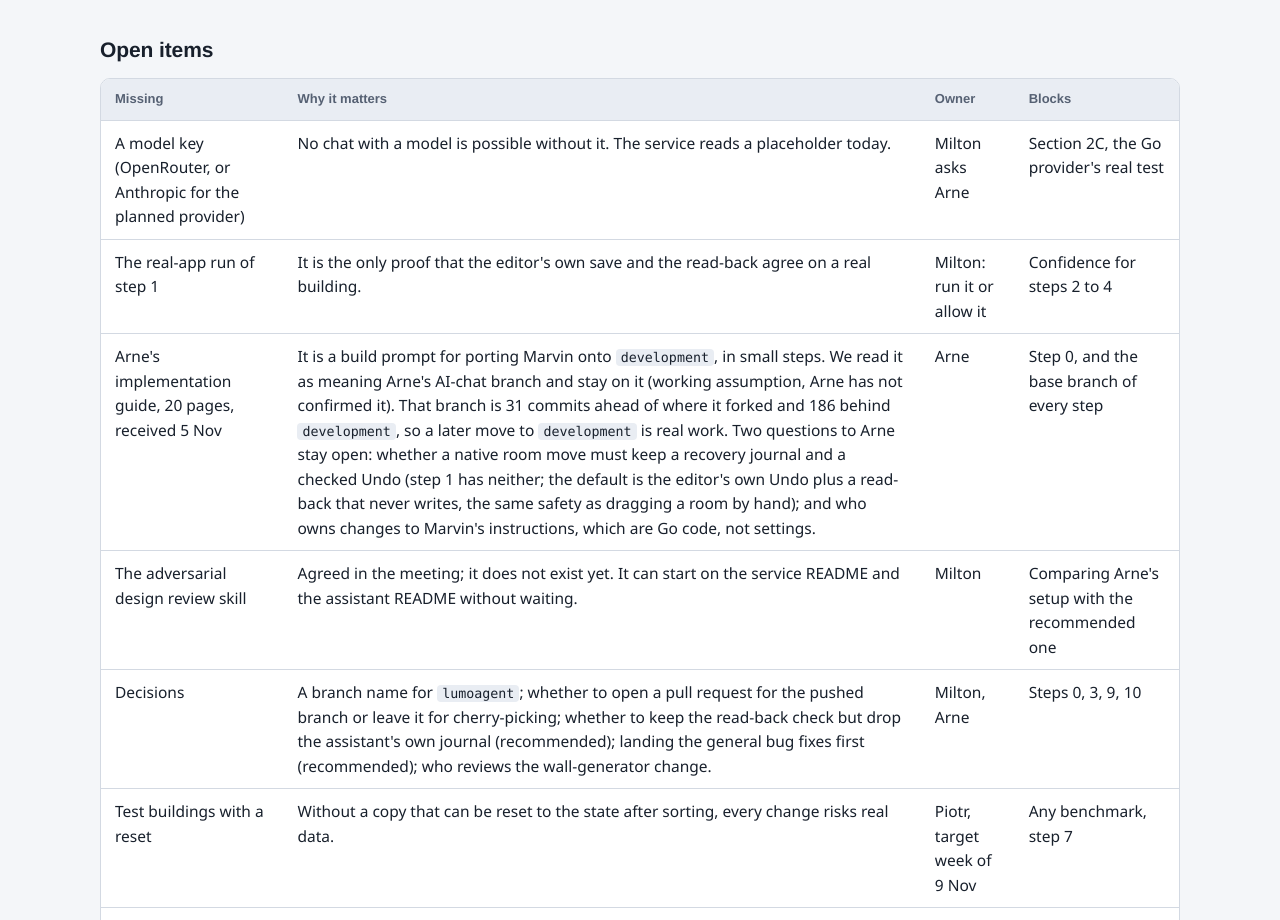
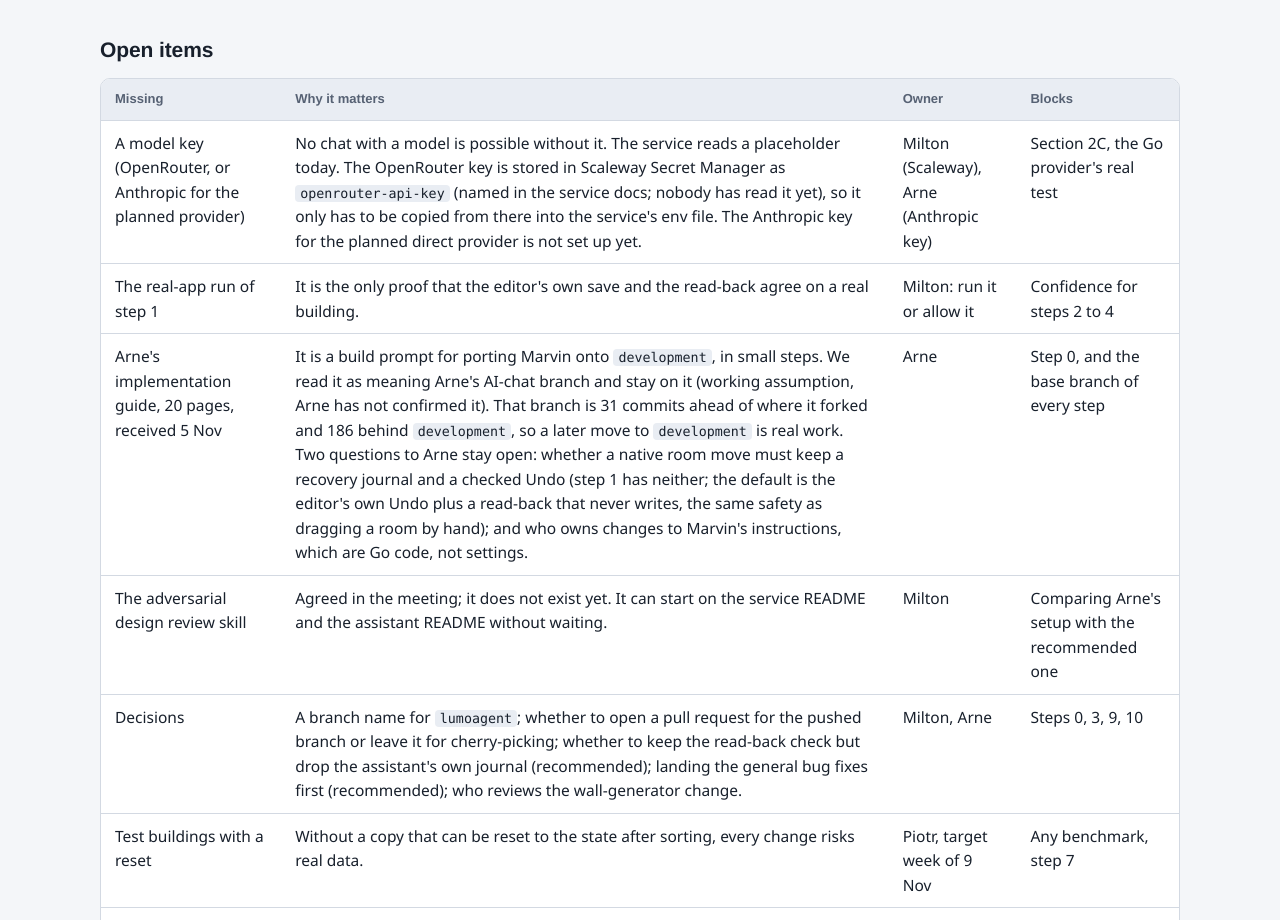
Before and after one commit to miltonmannarino/miltonmannarino.github.io, a plain HTML site: page marvin-agent-architecture/index.html in a window 1280 px wide. Shown: the part 8321-9241 px from the top of the page. Drawn offline with Linux system fonts and the light colour scheme.

Commit message:
Marvin page: the OpenRouter key is in Scaleway Secret Manager

```diff
--- a/marvin-agent-architecture/index.html
+++ b/marvin-agent-architecture/index.html
@@ -464,7 +464,7 @@
   <div class="scroll"><table>
     <thead><tr><th>Missing</th><th>Why it matters</th><th>Owner</th><th>Blocks</th></tr></thead>
     <tbody>
-      <tr><td>A model key (OpenRouter, or Anthropic for the planned provider)</td><td>No chat with a model is possible without it. The service reads a placeholder today.</td><td>Milton asks Arne</td><td>Section 2C, the Go provider's real test</td></tr>
+      <tr><td>A model key (OpenRouter, or Anthropic for the planned provider)</td><td>No chat with a model is possible without it. The service reads a placeholder today. The OpenRouter key is stored in Scaleway Secret Manager as <code>openrouter-api-key</code> (named in the service docs; nobody has read it yet), so it only has to be copied from there into the service's env file. The Anthropic key for the planned direct provider is not set up yet.</td><td>Milton (Scaleway), Arne (Anthropic key)</td><td>Section 2C, the Go provider's real test</td></tr>
       <tr><td>The real-app run of step 1</td><td>It is the only proof that the editor's own save and the read-back agree on a real building.</td><td>Milton: run it or allow it</td><td>Confidence for steps 2 to 4</td></tr>
       <tr><td>Arne's implementation guide, 20 pages, received 5 Nov</td><td>It is a build prompt for porting Marvin onto <code>development</code>, in small steps. We read it as meaning Arne's AI-chat branch and stay on it (working assumption, Arne has not confirmed it). That branch is 31 commits ahead of where it forked and 186 behind <code>development</code>, so a later move to <code>development</code> is real work. Two questions to Arne stay open: whether a native room move must keep a recovery journal and a checked Undo (step 1 has neither; the default is the editor's own Undo plus a read-back that never writes, the same safety as dragging a room by hand); and who owns changes to Marvin's instructions, which are Go code, not settings.</td><td>Arne</td><td>Step 0, and the base branch of every step</td></tr>
       <tr><td>The adversarial design review skill</td><td>Agreed in the meeting; it does not exist yet. It can start on the service README and the assistant README without waiting.</td><td>Milton</td><td>Comparing Arne's setup with the recommended one</td></tr>
```
